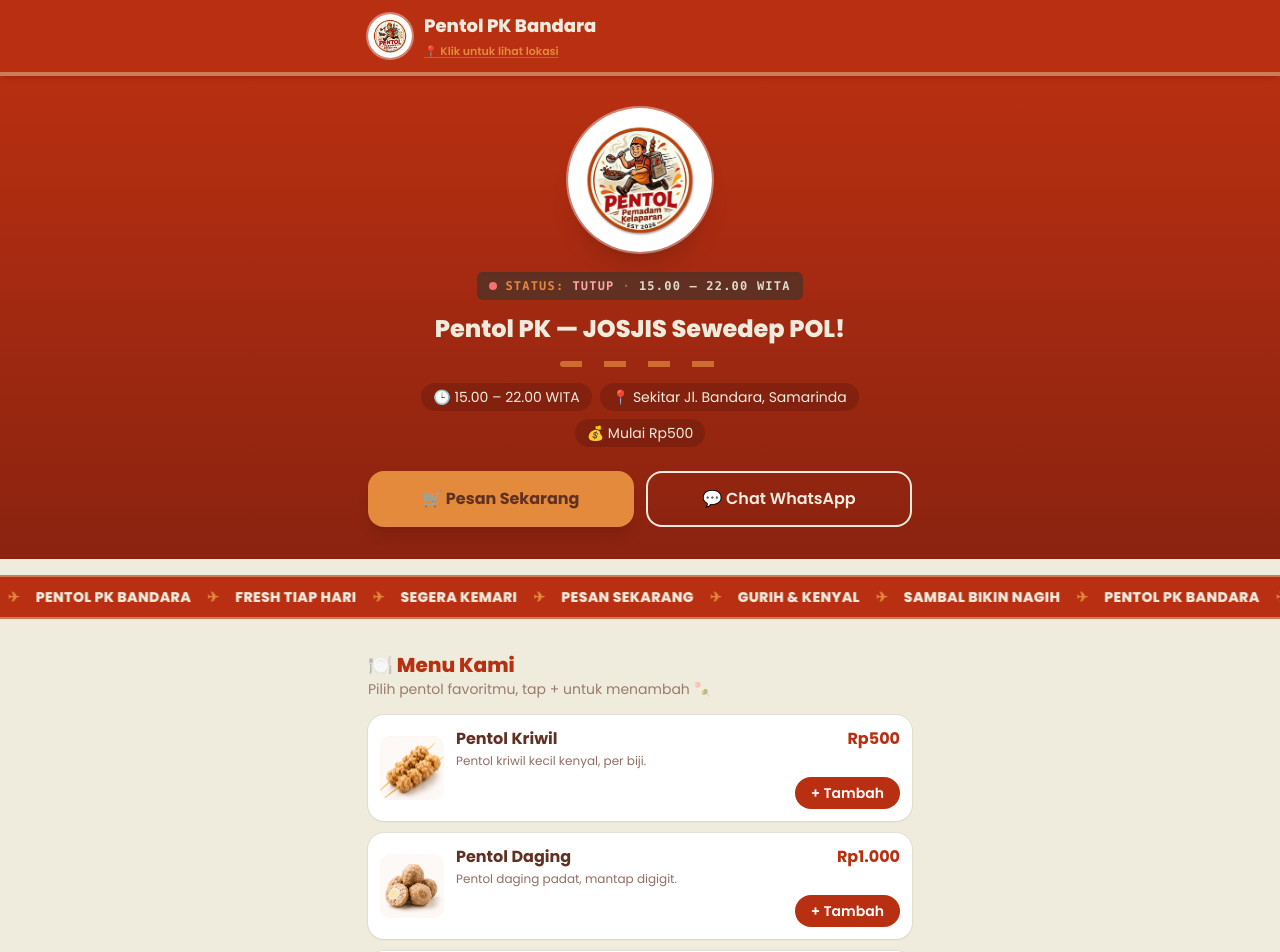
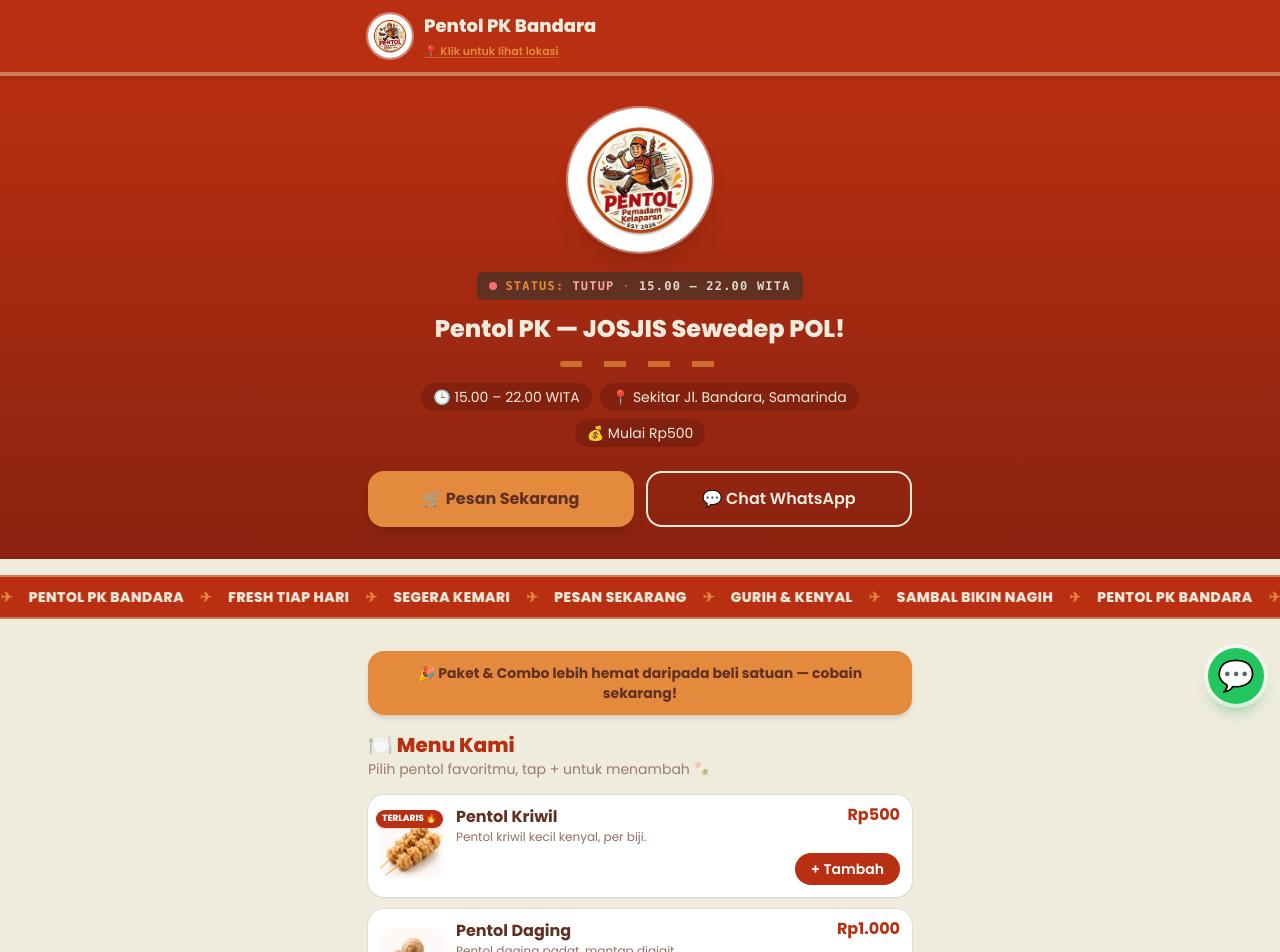
Before and after one commit to Abizar14/pentol-pk, a React (Vite) app: page / in a window 1280 px wide. Shown: the top 952 px of the page. Built offline with nearby package versions, Linux system fonts and the light colour scheme; no server answers.

Commit message:
feat: add FloatingWhatsApp button and Toast notification for cart updates; enhance MenuList with promo banner and item badges

```diff
--- a/src/App.jsx
+++ b/src/App.jsx
@@ -1,6 +1,8 @@
-import { useMemo, useState } from 'react'
+import { useMemo, useRef, useState } from 'react'
 import { useStore } from './store/StoreContext'
 import Header from './components/Header'
+import FloatingWhatsApp from './components/FloatingWhatsApp'
+import Toast from './components/Toast'
 import Hero from './components/Hero'
 import MenuList from './components/MenuList'
 import CartBar from './components/CartBar'
@@ -36,6 +38,21 @@ export default function App() {
     })
   const qtyOf = (id) => qtyById[id] || 0
 
+  // Toast "ditambahkan" — id naik tiap panggil supaya animasi selalu replay.
+  const [toast, setToast] = useState({ msg: '', id: 0 })
+  const toastTimer = useRef(null)
+  const showToast = (msg) => {
+    setToast((t) => ({ msg, id: t.id + 1 }))
+    if (toastTimer.current) clearTimeout(toastTimer.current)
+    toastTimer.current = setTimeout(() => setToast((t) => ({ ...t, msg: '' })), 1800)
+  }
+  // Tambah dari menu = inc + munculkan toast dengan nama item.
+  const addFromMenu = (id) => {
+    inc(id)
+    const item = menu.find((m) => m.id === id)
+    if (item) showToast(`${item.name} ditambahkan`)
+  }
+
   // Gabungkan data menu dengan qty jadi array keranjang siap pakai.
   const cart = useMemo(
     () =>
@@ -63,7 +80,7 @@ export default function App() {
 
         {/* Teks berjalan (pembatas antar-section) */}
         <Marquee />
-        <MenuList menu={menu} qtyOf={qtyOf} onInc={inc} onDec={dec} />
+        <MenuList menu={menu} qtyOf={qtyOf} onInc={addFromMenu} onDec={dec} />
 
         <Marquee items={LOKASI_ITEMS} />
         <LocationMap />
@@ -73,6 +90,9 @@ export default function App() {
 
       {/* Padding bawah biar konten tidak ketutup CartBar */}
       <div className="h-20" />
+
+      <FloatingWhatsApp />
+      <Toast key={toast.id} message={toast.msg} />
 
       <CartBar count={count} subtotal={subtotal} onOpen={() => setSheetOpen(true)} />
       <CheckoutSheet
--- /dev/null
+++ b/src/components/FloatingWhatsApp.jsx
@@ -0,0 +1,22 @@
+import { useStore } from '../store/StoreContext'
+
+// Tombol WhatsApp mengambang — selalu terlihat, sekali tap langsung chat.
+// Diposisikan di atas CartBar (bottom-24) supaya tidak ketutup.
+export default function FloatingWhatsApp() {
+  const { business } = useStore()
+  const href = `https://wa.me/${business.whatsapp}?text=${encodeURIComponent(
+    `Halo ${business.name}, mau tanya-tanya dulu 🙏`,
+  )}`
+
+  return (
+    <a
+      href={href}
+      target="_blank"
+      rel="noopener noreferrer"
+      aria-label="Chat WhatsApp"
+      className="fixed bottom-24 right-4 z-40 flex h-14 w-14 items-center justify-center rounded-full bg-green-500 text-3xl shadow-lg shadow-green-600/40 ring-4 ring-white/60 transition active:scale-90"
+    >
+      💬
+    </a>
+  )
+}
--- a/src/components/MenuList.jsx
+++ b/src/components/MenuList.jsx
@@ -1,38 +1,79 @@
 import { rupiah } from '../utils/format'
+import { promoBanner, bestsellers, oldPrices } from '../data/config'
 import QtyStepper from './QtyStepper'
 
+// Tentukan badge & harga coret sebuah item.
+function getBadge(item) {
+  if (item.badge) return item.badge // dari kolom sheet
+  if (bestsellers.includes(item.id)) return 'TERLARIS 🔥'
+  if (/^(paket|combo)/.test(item.id)) return 'HEMAT'
+  return null
+}
+function getOldPrice(item) {
+  const old = item.oldPrice || oldPrices[item.id]
+  return old && old > item.price ? old : null
+}
+
 // Daftar menu (dari props — bisa data lokal atau Google Sheets).
-// Setiap item menampilkan qty yang sudah ada di keranjang.
 export default function MenuList({ menu, qtyOf, onInc, onDec }) {
   return (
     <section id="menu" className="mx-auto max-w-xl px-4 py-8">
+      {/* Banner promo */}
+      {promoBanner && (
+        <div className="mb-4 animate-pop rounded-2xl bg-gradient-to-r from-brand-orange to-brand-amber px-4 py-3 text-center text-sm font-bold text-brand-brown shadow-md">
+          {promoBanner}
+        </div>
+      )}
+
       <h3 className="text-xl font-extrabold text-brand-red">🍽️ Menu Kami</h3>
       <p className="mb-4 text-sm text-brand-brown/60">Pilih pentol favoritmu, tap + untuk menambah 🍡</p>
+
       <ul className="space-y-3">
         {menu.map((item) => {
           const qty = qtyOf(item.id)
+          const badge = getBadge(item)
+          const old = getOldPrice(item)
+          const isBest = badge && badge.startsWith('TERLARIS')
           return (
-            <li
-              key={item.id}
-              className="flex items-center gap-3 rounded-2xl bg-white p-3 shadow-sm ring-1 ring-black/5"
-            >
-              {/* Gambar placeholder */}
-              <div className="flex h-16 w-16 flex-shrink-0 items-center justify-center rounded-xl bg-brand-cream text-4xl">
-                {item.image ? (
-                  <img src={item.image} alt={item.name} className="h-full w-full rounded-xl object-cover" />
-                ) : (
-                  <span>{item.emoji}</span>
+            <li key={item.id} className="flex items-center gap-3 rounded-2xl bg-white p-3 shadow-sm ring-1 ring-black/5">
+              {/* Gambar + badge di pojok */}
+              <div className="relative h-16 w-16 flex-shrink-0">
+                <div className="flex h-16 w-16 items-center justify-center overflow-hidden rounded-xl bg-brand-cream text-4xl">
+                  {item.image ? (
+                    <img src={item.image} alt={item.name} className="h-full w-full object-cover" />
+                  ) : (
+                    <span>{item.emoji}</span>
+                  )}
+                </div>
+                {badge && (
+                  <span
+                    className={`absolute -left-1 -top-1 rounded-full px-1.5 py-0.5 text-[9px] font-extrabold text-white shadow ${
+                      isBest ? 'bg-brand-red' : 'bg-brand-orange'
+                    }`}
+                  >
+                    {badge}
+                  </span>
                 )}
               </div>
 
               <div className="min-w-0 flex-1">
-                <div className="flex items-baseline justify-between gap-2">
-                  <h4 className="truncate font-bold">{item.name}</h4>
-                  <span className="whitespace-nowrap font-bold text-brand-red">{rupiah(item.price)}</span>
+                <div className="flex items-start justify-between gap-2">
+                  <h4 className="font-bold leading-tight">{item.name}</h4>
+                  <div className="flex flex-col items-end leading-none">
+                    {old && <span className="text-[10px] text-brand-brown/40 line-through">{rupiah(old)}</span>}
+                    <span className="whitespace-nowrap font-bold text-brand-red">{rupiah(item.price)}</span>
+                  </div>
                 </div>
                 <p className="mt-0.5 line-clamp-2 text-xs text-brand-brown/70">{item.desc}</p>
 
-                <div className="mt-2 flex justify-end">
+                <div className="mt-2 flex items-center justify-between">
+                  {old ? (
+                    <span className="rounded-full bg-green-100 px-2 py-0.5 text-[10px] font-bold text-green-700">
+                      Hemat {rupiah(old - item.price)}
+                    </span>
+                  ) : (
+                    <span />
+                  )}
                   {qty > 0 ? (
                     <QtyStepper qty={qty} size="sm" onDec={() => onDec(item.id)} onInc={() => onInc(item.id)} />
                   ) : (
--- /dev/null
+++ b/src/components/Toast.jsx
@@ -0,0 +1,12 @@
+// Notifikasi kecil "ditambahkan ke keranjang" yang muncul sebentar lalu hilang.
+// Dikontrol dari App: tampil kalau `message` ada.
+export default function Toast({ message }) {
+  if (!message) return null
+  return (
+    <div className="pointer-events-none fixed inset-x-0 top-4 z-[60] flex justify-center px-4">
+      <div className="animate-pop rounded-full bg-brand-brown px-4 py-2 text-sm font-semibold text-brand-cream shadow-lg">
+        ✅ {message}
+      </div>
+    </div>
+  )
+}
--- a/src/data/config.js
+++ b/src/data/config.js
@@ -42,6 +42,21 @@ export const business = {
 // Level sambal yang bisa dipilih pelanggan
 export const spiceLevels = ['Tidak Pedas', 'Sedang', 'Extra Pedas']
 
+// Banner promo di atas menu. Kosongkan '' untuk menyembunyikan.
+export const promoBanner = '🎉 Paket & Combo lebih hemat daripada beli satuan — cobain sekarang!'
+
+// ID menu yang dapat badge "TERLARIS 🔥". Cocokkan dengan id di sheet/menu.js.
+export const bestsellers = ['pentol-biasa', 'paket-komplit']
+
+// Harga coret (harga normal sebelum hemat) untuk badge HEMAT + harga dicoret.
+// Bisa juga diatur dari kolom `oldprice` di Google Sheet (menimpa nilai di sini).
+export const oldPrices = {
+  'paket-ngemil': 12000,
+  'paket-komplit': 23000,
+  'combo-ngemil': 12500,
+  'combo-komplit': 23000,
+}
+
 // Metode pembayaran. QRIS = QRIS statis (scan lalu kirim bukti via WA), COD = bayar di tempat.
 export const paymentMethods = [
     { key: 'cod', label: 'COD (Bayar di Tempat)', icon: '💵' },
--- a/src/store/remote.js
+++ b/src/store/remote.js
@@ -23,6 +23,8 @@ function mapMenu(objs) {
       desc: o.desc || '',
       emoji: o.emoji || '🍡',
       image: o.image || null,
+      oldPrice: num(o.oldprice) || null, // harga coret (opsional)
+      badge: o.badge || null, // label khusus, mis. "TERLARIS" (opsional)
     }))
 }
 
```
